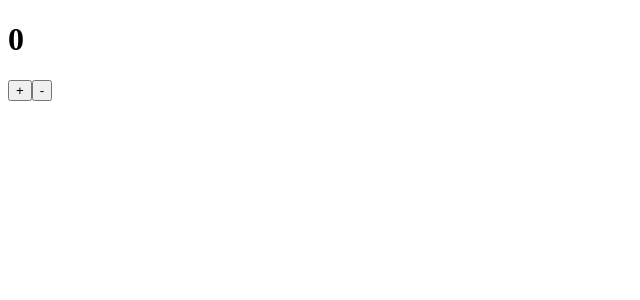
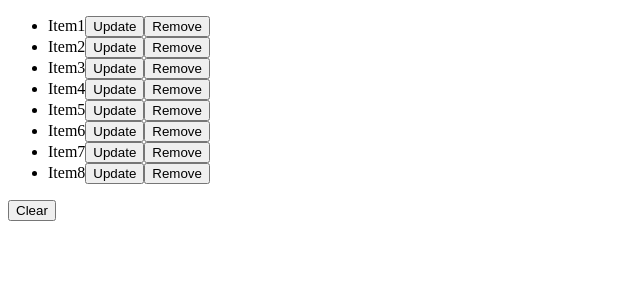
Before and after one commit to krishnamurali98/react_js_part1_30dayscoding, a React (Create React App) app: page / in a window 1280 px wide. Shown: the top 300 px of the page, without its empty margins (0-640 px from the left). Built offline with nearby package versions, Linux system fonts and the light colour scheme.

Commit message:
useState example2

```diff
--- /dev/null
+++ b/src/data.js
@@ -0,0 +1,39 @@
+import React, { useState } from 'react';
+import Datas from './data.json';
+
+function Data() {
+    const [nData, setNData] = useState(Datas);
+
+    const handleRemove = (id) => {
+        setNData(nData.filter(items => items.id !== id))
+    }
+
+    const handleUpdate = (id) => {
+        setNData(nData.map(items => {
+            if (items.id === id) {
+                return { ...items, name: 'New Name' }
+            } else {
+                return items;
+            }
+        }))
+    }
+
+    return (
+        <div>
+            <ul>
+                {
+                    nData.map(items => (
+                    <li key={items.id}>
+                        {items.name}
+                        <button onClick={() => handleUpdate(items.id)}>Update</button>
+                        <button onClick={() => handleRemove(items.id)}>Remove</button>
+                    </li>
+                    ))
+                }
+            </ul>
+      <button onClick={() => setNData([])}>Clear</button>
+    </div>
+  );
+}
+
+export default Data;
--- /dev/null
+++ b/src/data.json
@@ -0,0 +1,10 @@
+[
+    {"id"  : 1, "name" : "Item1"},
+    {"id"  : 2, "name" : "Item2"},
+    {"id"  : 3, "name" : "Item3"},
+    {"id"  : 4, "name" : "Item4"},
+    {"id"  : 5, "name" : "Item5"},
+    {"id"  : 6, "name" : "Item6"},
+    {"id"  : 7, "name" : "Item7"},
+    {"id"  : 8, "name" : "Item8"}
+]
--- a/src/index.js
+++ b/src/index.js
@@ -1,10 +1,10 @@
 import React from 'react';
 import ReactDOM from 'react-dom/client';
-import App from './App';
+import Data from './data'
 
 const root = ReactDOM.createRoot(document.getElementById('root'));
 root.render(
   <React.StrictMode>
-    <App />
+    <Data />
   </React.StrictMode>
 );
```
